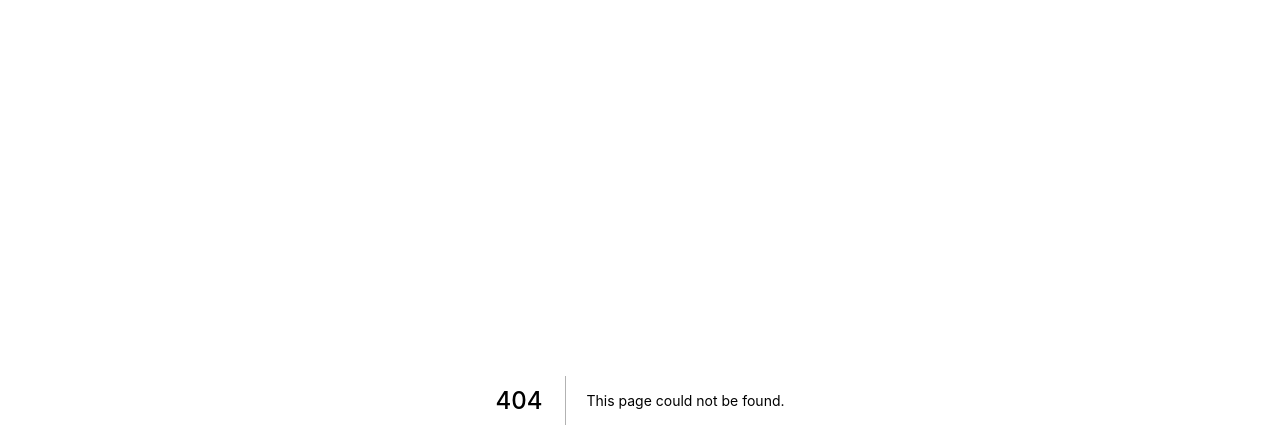
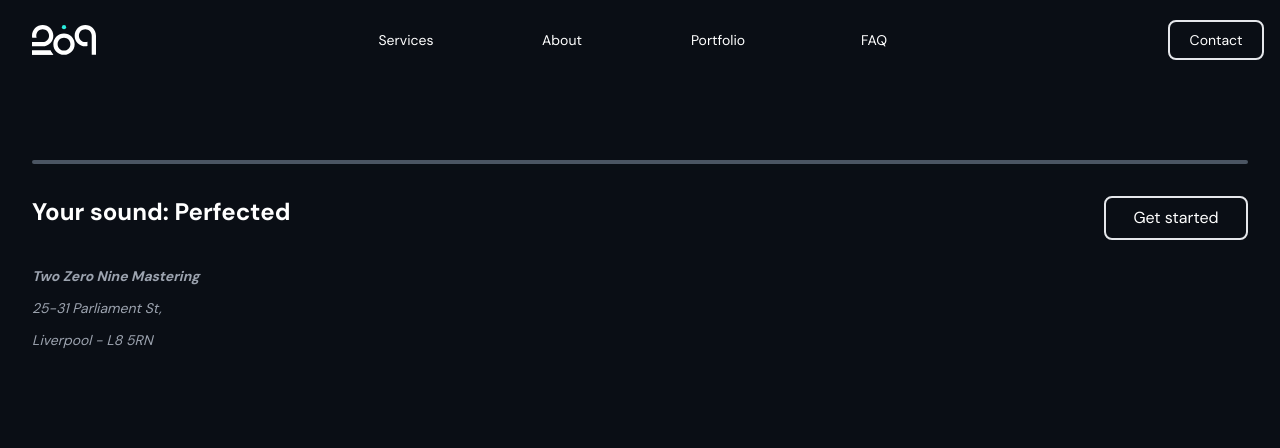
Before and after one commit to RobertJewell/two-zero-nine, a Next.js app: page /services in a window 1280 px wide. Before the commit this address had no page. Shown: the top 448 px of the page. Built offline with nearby package versions, Linux system fonts and the light colour scheme.

Commit message:
create services page

```diff
--- /dev/null
+++ b/pages/services.js
@@ -0,0 +1,15 @@
+import Head from "next/head";
+import NavBar from "../components/NavBar";
+import Footer from "../components/Footer";
+
+export default function services() {
+	return (
+		<div className="overflow-hidden">
+			<div className="relative">
+				<NavBar></NavBar>
+
+				<Footer></Footer>
+			</div>
+		</div>
+	);
+}
```
